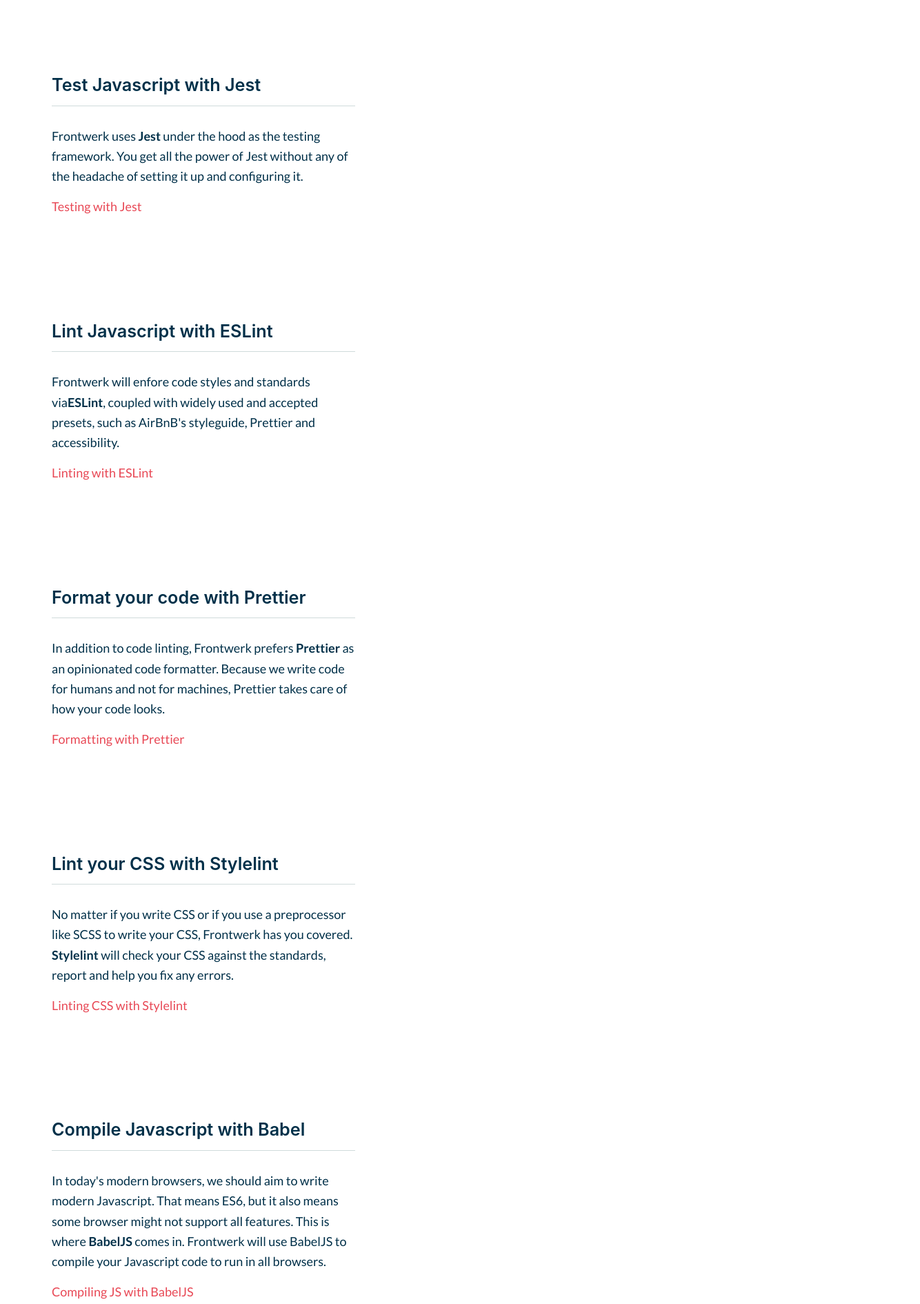
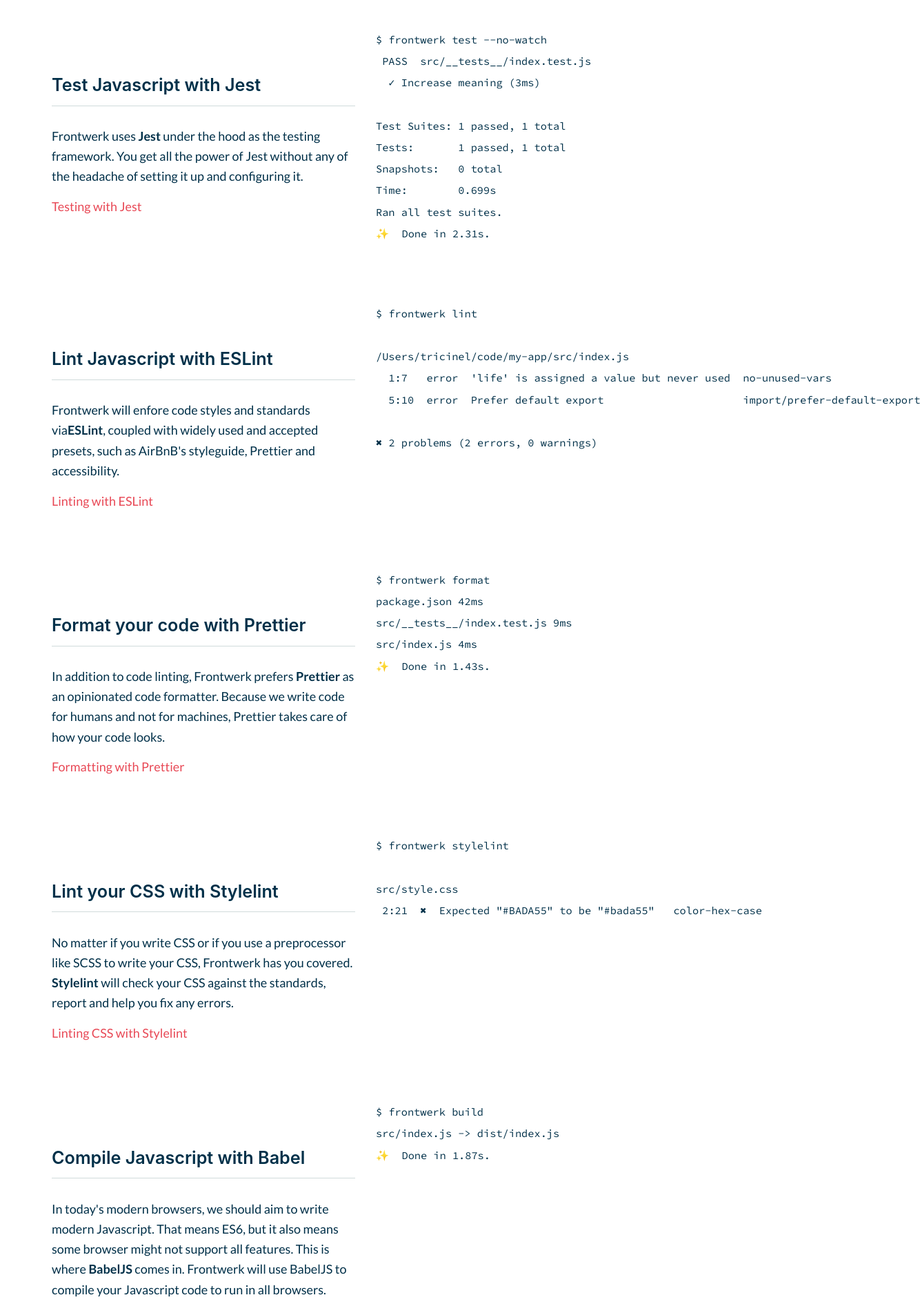
Before and after one commit to tricinel/frontwerk.org, a Gatsby site: page / in a window 1280 px wide. Shown: the part 1327-3217 px from the top of the page at 69% size, 1334 px wide, since content can reach past the window. Built offline with nearby package versions, Linux system fonts and the light colour scheme; Gatsby itself is replaced by a stand-in of ours; a web font is replaced by a local one.

Commit message:
Add CodeView component with homepage examples

```diff
--- /dev/null
+++ b/src/components/CodeView/index.js
@@ -0,0 +1,36 @@
+import React, { Component } from 'react';
+
+import prism from '../../utils/prism';
+
+class CodeView extends Component {
+  state = {
+    html: ''
+  };
+
+  componentWillMount() {
+    const html = prism(this.props.code, this.props.language);
+    this.setState({ html });
+  }
+
+  componentWillReceiveProps({ code, language }) {
+    if (code !== this.props.code || language !== this.props.language) {
+      const html = prism(code, language);
+      this.setState({ html });
+    }
+  }
+
+  render() {
+    const { html } = this.state;
+    const { language } = this.props;
+
+    return (
+      <div className="gatsby-highlight">
+        <pre className={`language-${language}`}>
+          <code dangerouslySetInnerHTML={{ __html: html }} />
+        </pre>
+      </div>
+    );
+  }
+}
+
+export default CodeView;
--- /dev/null
+++ b/src/content/examples/babel.js
@@ -0,0 +1,5 @@
+const code = `$ frontwerk build
+src/index.js -> dist/index.js
+✨  Done in 1.87s.`;
+
+export default code;
--- /dev/null
+++ b/src/content/examples/eslint.js
@@ -0,0 +1,9 @@
+const code = `$ frontwerk lint
+
+/Users/tricinel/code/my-app/src/index.js
+  1:7   error  'life' is assigned a value but never used  no-unused-vars
+  5:10  error  Prefer default export                      import/prefer-default-export
+
+✖ 2 problems (2 errors, 0 warnings)`;
+
+export default code;
--- /dev/null
+++ b/src/content/examples/jest.js
@@ -0,0 +1,12 @@
+const code = `$ frontwerk test --no-watch
+ PASS  src/__tests__/index.test.js
+  ✓ Increase meaning (3ms)
+
+Test Suites: 1 passed, 1 total
+Tests:       1 passed, 1 total
+Snapshots:   0 total
+Time:        0.699s
+Ran all test suites.
+✨  Done in 2.31s.`;
+
+export default code;
--- /dev/null
+++ b/src/content/examples/prettier.js
@@ -0,0 +1,7 @@
+const code = `$ frontwerk format
+package.json 42ms
+src/__tests__/index.test.js 9ms
+src/index.js 4ms
+✨  Done in 1.43s.`;
+
+export default code;
--- /dev/null
+++ b/src/content/examples/stylelint.js
@@ -0,0 +1,6 @@
+const code = `$ frontwerk stylelint
+
+src/style.css
+ 2:21  ✖  Expected "#BADA55" to be "#bada55"   color-hex-case`;
+
+export default code;
--- /dev/null
+++ b/src/content/examples/webpack.js
@@ -0,0 +1,11 @@
+const code = `$ frontwerk build --pack
+[webpack] Hash: c35131ec2e8fc8699fc4
+[webpack] Version: webpack 3.8.1
+[webpack] Time: 303ms
+[webpack]                            Asset     Size  Chunks             Chunk Names
+[webpack]     main.c35131ec2e8fc8699fc4.js  1.08 kB       0  [emitted]  main
+[webpack] manifest.c35131ec2e8fc8699fc4.js  5.81 kB       1  [emitted]  manifest
+[webpack]    [0] ./src/index.js 95 bytes {0} [built]
+✨  Done in 2.86s.`;
+
+export default code;
--- a/src/pages/index.js
+++ b/src/pages/index.js
@@ -7,11 +7,23 @@
 import Grid from '../components/Layout/Grid';
 import { InlineList } from '../components/Layout/List';
 import Button from '../components/Button';
+import CodeView from '../components/CodeView';
+
+import jestExample from '../content/examples/jest';
+import eslintExample from '../content/examples/eslint';
+import prettierExample from '../content/examples/prettier';
+import stylelintExample from '../content/examples/stylelint';
+import babelExample from '../content/examples/babel';
+import webpackExample from '../content/examples/webpack';
 
 import logo from '../assets/logo-on-dark.png';
 
 const Box = styled.div`
   padding: 20px 0;
+`;
+
+const CodeBox = Box.extend`
+  margin-top: 20px;
 `;
 
 const gridRowTemplate = '440px 1fr';
@@ -88,6 +100,9 @@
               <Link to="/docs/test">Testing with Jest</Link>
             </p>
           </Box>
+          <CodeBox>
+            <CodeView code={jestExample} language="bash" />
+          </CodeBox>
         </Grid>
         <Grid template={gridRowTemplate} gap={30}>
           <Box>
@@ -102,6 +117,9 @@
               <Link to="/docs/lint">Linting with ESLint</Link>
             </p>
           </Box>
+          <CodeBox>
+            <CodeView code={eslintExample} language="bash" />
+          </CodeBox>
         </Grid>
         <Grid template={gridRowTemplate} gap={30}>
           <Box>
@@ -116,6 +134,9 @@
               <Link to="/docs/format">Formatting with Prettier</Link>
             </p>
           </Box>
+          <CodeBox>
+            <CodeView code={prettierExample} language="bash" />
+          </CodeBox>
         </Grid>
         <Grid template={gridRowTemplate} gap={30}>
           <Box>
@@ -130,6 +151,9 @@
               <Link to="/docs/stylelint">Linting CSS with Stylelint</Link>
             </p>
           </Box>
+          <CodeBox>
+            <CodeView code={stylelintExample} language="bash" />
+          </CodeBox>
         </Grid>
         <Grid template={gridRowTemplate} gap={30}>
           <Box>
@@ -145,6 +169,9 @@
               <Link to="/docs/babel">Compiling JS with BabelJS</Link>
             </p>
           </Box>
+          <CodeBox>
+            <CodeView code={babelExample} language="bash" />
+          </CodeBox>
         </Grid>
         <Grid template={gridRowTemplate} gap={30}>
           <Box>
@@ -160,6 +187,9 @@
               <Link to="/docs/build">Bundling with Webpack or RollupJS</Link>
             </p>
           </Box>
+          <CodeBox>
+            <CodeView code={webpackExample} language="bash" />
+          </CodeBox>
         </Grid>
       </Grid>
     </MainContainer>
--- /dev/null
+++ b/src/utils/prism.js
@@ -0,0 +1,6 @@
+import { highlight, languages } from 'prismjs/components/prism-core';
+import 'prismjs/components/prism-bash';
+
+const prism = (code, language = 'bash') => highlight(code, languages[language]);
+
+export default prism;
```
